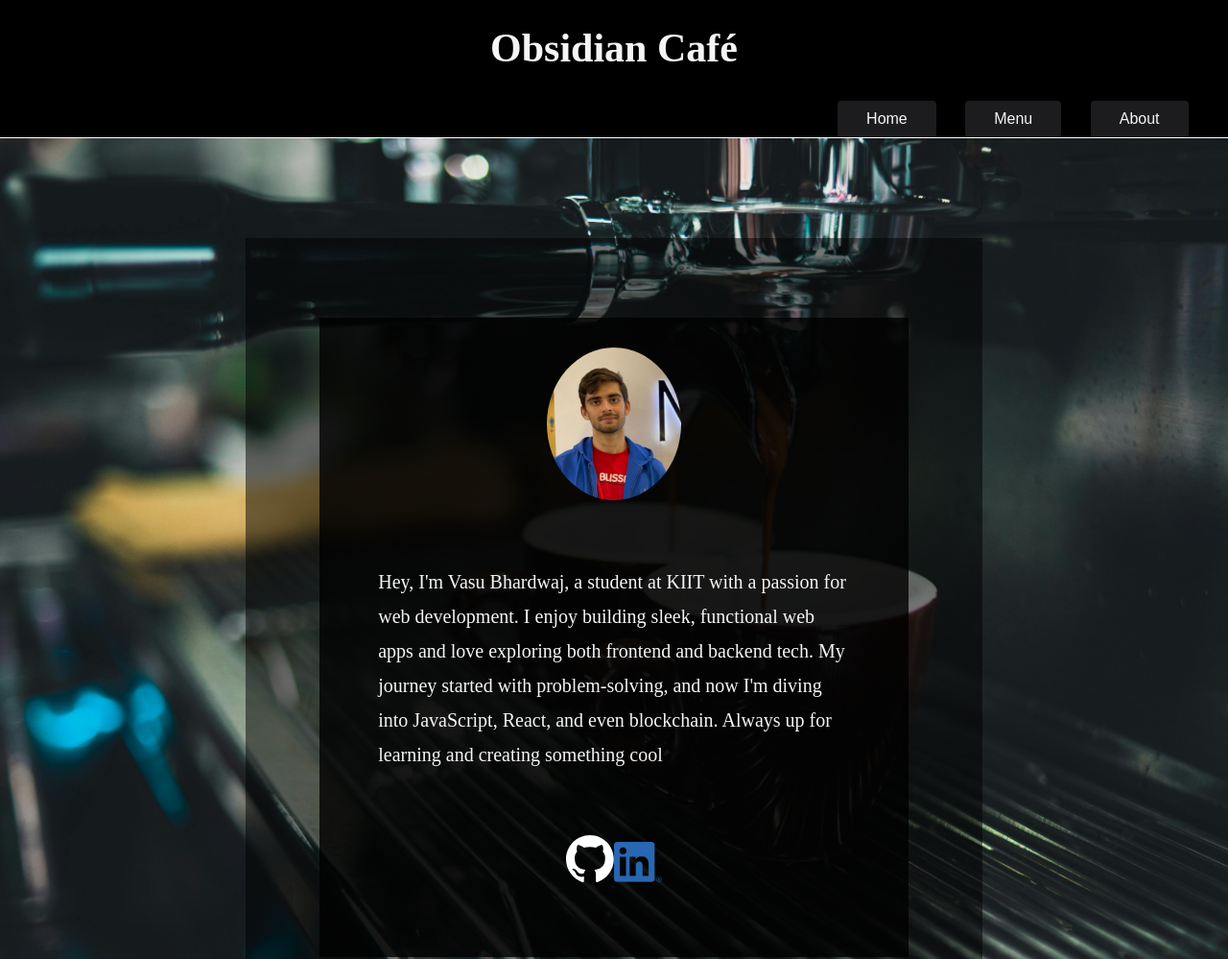
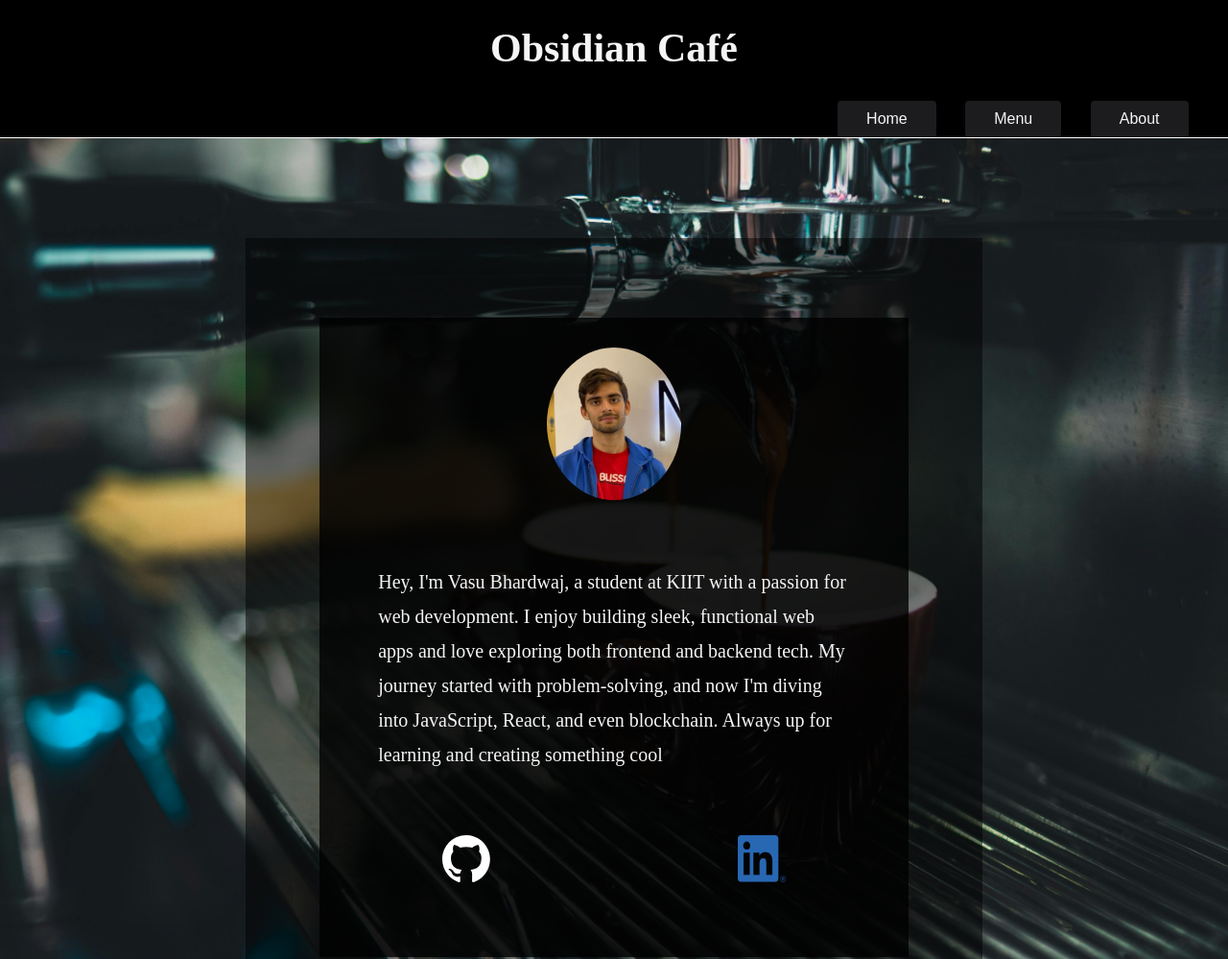
Before and after one commit to vasubhrdwj/Restaurant-Page, a website built with webpack: page src/template.html in a window 1280 px wide. Shown: the top 999 px of the page at 96% size. Built offline with nearby package versions, Linux system fonts and the light colour scheme.

Commit message:
Completed the about page

```diff
--- a/src/about.js
+++ b/src/about.js
@@ -24,7 +24,9 @@ export default function about() {
   const githubIcon = document.createElement("img");
   const linkedinIcon = document.createElement("img");
   githubIcon.classList.add("icon");
+  githubIcon.classList.add("gh-icon");
   linkedinIcon.classList.add("icon");
+  linkedinIcon.classList.add("li-icon");
   const iconBar = document.createElement("div");
   iconBar.classList.add("icon-bar");
   githubIcon.src = ghIcon;
@@ -36,4 +38,13 @@ export default function about() {
   iconBar.appendChild(linkedinIcon);
   introText.appendChild(iconBar);
   contentDiv.appendChild(aboutBox);
+
+  introText.addEventListener("click", (event) => {
+    if (event.target.classList.contains("gh-icon")) {
+      window.open("https://github.com/vasubhrdwj", "_blank");
+    }
+    if (event.target.classList.contains("li-icon")) {
+      window.open("https://www.linkedin.com/in/vasubhardwajind/", "_blank");
+    }
+  });
 }
--- a/src/style.css
+++ b/src/style.css
@@ -147,6 +147,11 @@ button:hover {
   font-size: 20px;
   line-height: 1.8;
 }
+.icon-bar {
+  align-self: normal;
+  display: flex;
+  justify-content: space-around;
+}
 
 .icon {
   width: 50px;
```
